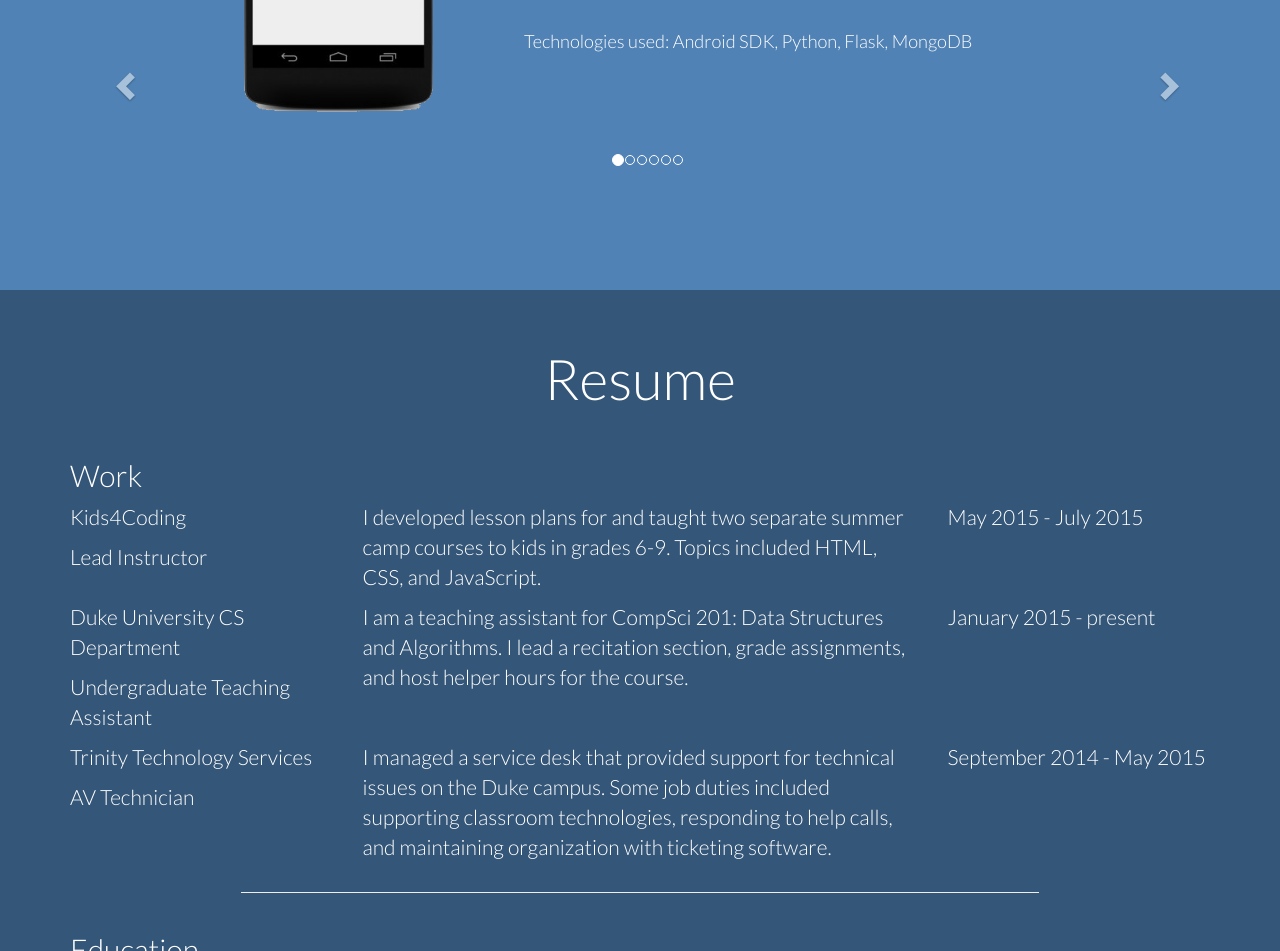
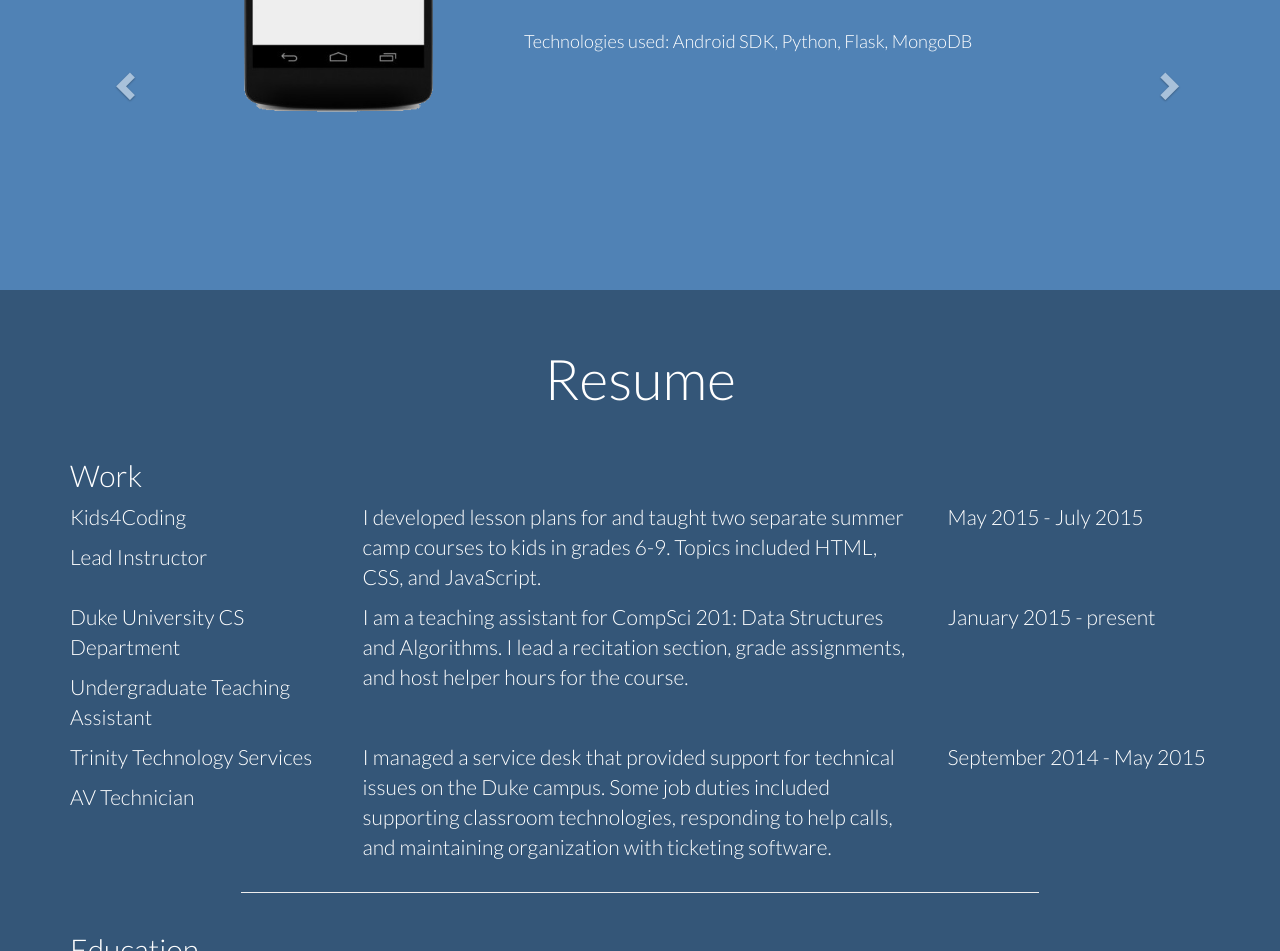
Before and after one commit to wallium/wallium.github.io, a plain HTML site: page index.html in a window 1280 px wide. Shown: the part 1899-2850 px from the top of the page. Drawn offline with nearby package versions, Linux system fonts and the light colour scheme.

Commit message:
temporarily disabled indicators on projects until I can fix the placement

```diff
--- a/index.html
+++ b/index.html
@@ -114,9 +114,9 @@
     	  			<span class="sr-only">Next</span>
     			</a>
     			<!-- Indicators -->
-    			<ol class="carousel-indicators">
+    			<!--<ol class="carousel-indicators">
     	  			<li data-target="#myCarousel" data-slide-to="{{$index}}" class="{{ project.active }}" ng-repeat="project in projects"></li>
-    			</ol>
+    			</ol>-->
   			</div>
 		</div>
 
```
